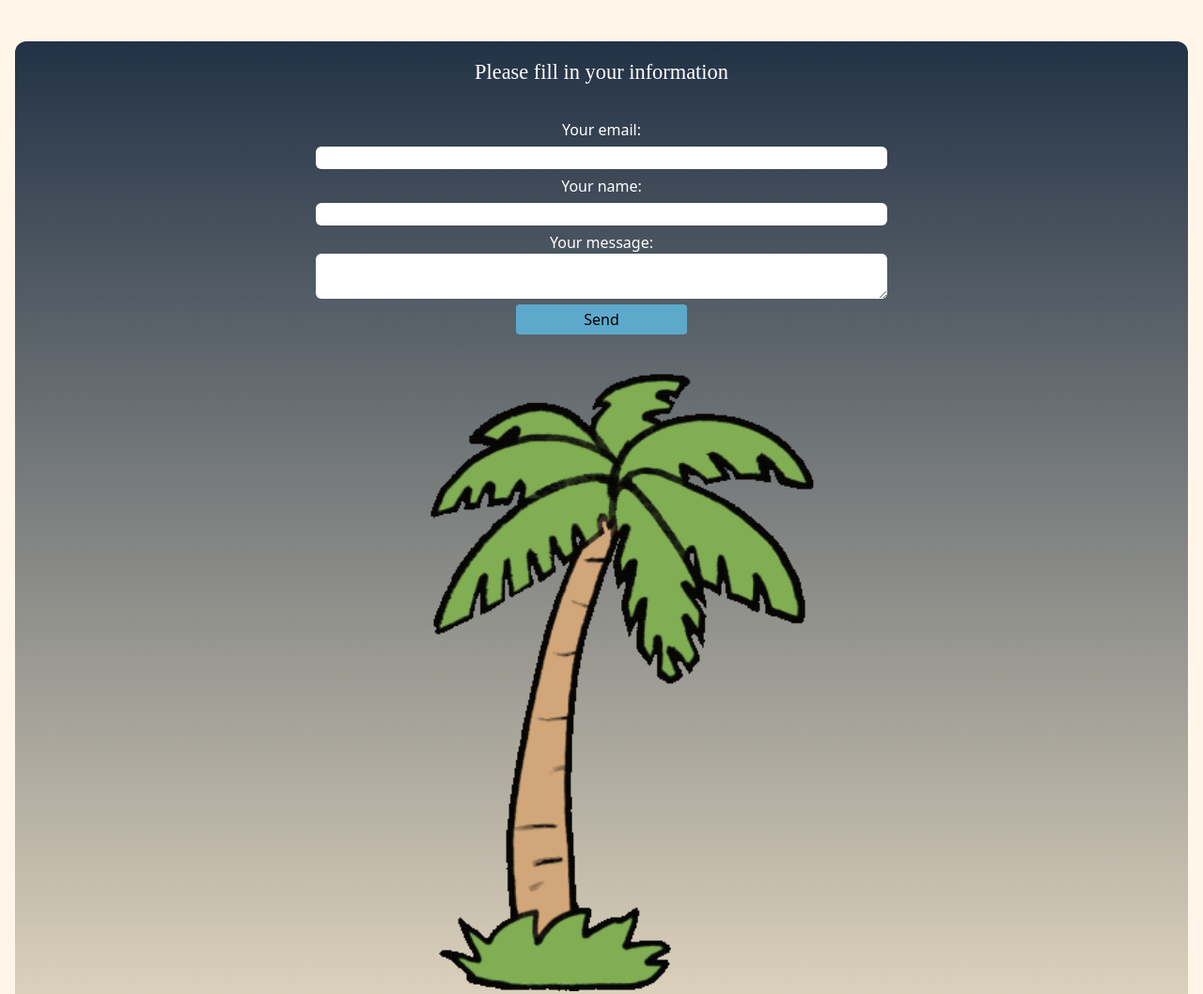
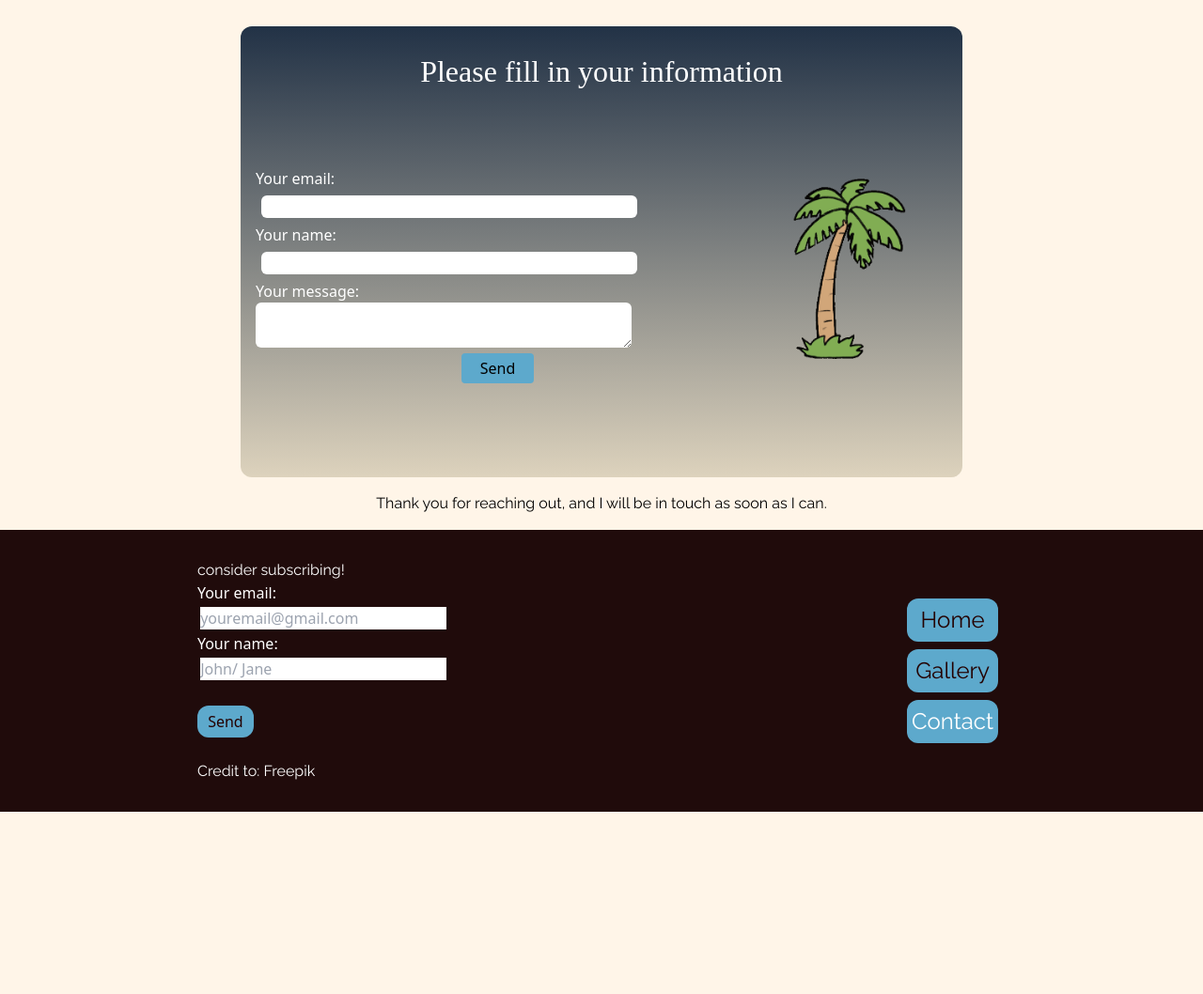
Before and after one commit to Felisong/cpnt260-project, a plain HTML site: page contact.html in a window 1280 px wide. Shown: the part 600-1658 px from the top of the page at 94% size. After the commit the page ends 1464 px from the top, so only its background shows below. Drawn offline with nearby package versions, Linux system fonts and the light colour scheme; a web font is replaced by a local one.

Commit message:
added styling and grid to the subscribe box for desktop mode.

```diff
--- a/contact.html
+++ b/contact.html
@@ -140,14 +140,10 @@
           <br>
           <button type="submit" class="submit-button block p-1 rounded text-black flex justify-center m-auto">Send</button>
         </form>
-        <div>
           <img src="assets/palm_tree.gif" alt="a gif (animation) of a palm tree swaying">
-        </div>
       </div>
     </article>
-<section>
-  <p> Thank you for reaching out, and I will be in touch as soon as I can.</p>
-</section>
+  <p class="text-center py-4"> Thank you for reaching out, and I will be in touch as soon as I can.</p>
    <!-- footer of page -->
    <footer class="flex justify-around items-center">
     <div class="left-footer">
@@ -188,13 +184,13 @@
       <nav class="footer-nav">
         <ul>
           <li class="nav-buttons">
-            <a href="index.html" class="current">Home</a>
+            <a href="index.html" >Home</a>
           </li>
           <li class="nav-buttons">
             <a href="gallery.html">Gallery</a>
           </li>
           <li class="nav-buttons">
-            <a href="contact.html"> Contact</a>
+            <a href="contact.html" class="current"> Contact</a>
           </li>
         </ul>
       </nav>
--- a/css/contact.css
+++ b/css/contact.css
@@ -49,9 +49,20 @@ textarea {
 }
 /* Tablet View */
 
-@media screen and (min-width: 431px) and (max-width: 1024px) and (-webkit-device-pixel-ratio: 3) {
+@media screen and (min-width: 431px) and (max-width: 1024px) {
   .text-sect {
+    width: 60%;
+  }
+  .contact-box {
+    display: flex;
+    flex-direction: column;
     width: 70%;
+    margin: 0 auto;
+    height: 35rem;
+  }
+  .contact-box img {
+    width: 30%;
+    margin: 0 auto;
   }
 }
 
@@ -62,4 +73,37 @@ textarea {
     width: 50%;
     margin: 1rem auto;
   }
+  .contact-box {
+    display: grid;
+    grid-template-columns: 70% 1fr;
+    grid-template-rows: 30% 1fr;
+    grid-template-areas:
+      "title title"
+      "form palm-tree";
+    width: 60%;
+    margin: 0 auto;
+    height: 30rem;
+  }
+  .contact-box h3 {
+    grid-area: title;
+    font-size: 2rem;
+    margin-bottom: 1rem;
+    margin-top: 0.5rem;
+  }
+  .contact-box input,
+  textarea {
+    border-radius: 6px;
+    width: 80%;
+    max-width: 400px;
+    text-align: start;
+  }
+  .contact-box form {
+    text-align: start;
+    width: 100%;
+    grid-area: form;
+  }
+  .contact-box img {
+    grid-area: palm-tree;
+    width: 80%;
+  }
 }
```
Also changed, not shown: gallery.html (+2 -2 lines).
